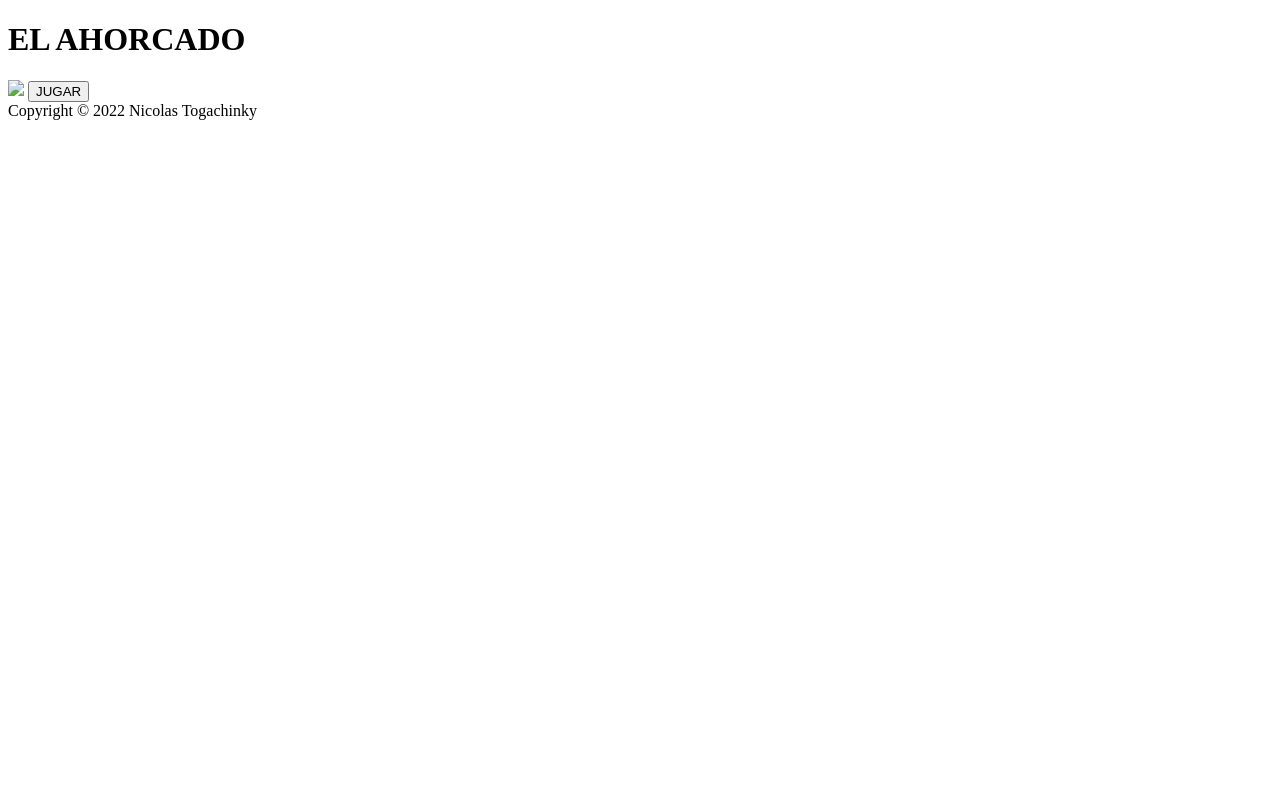
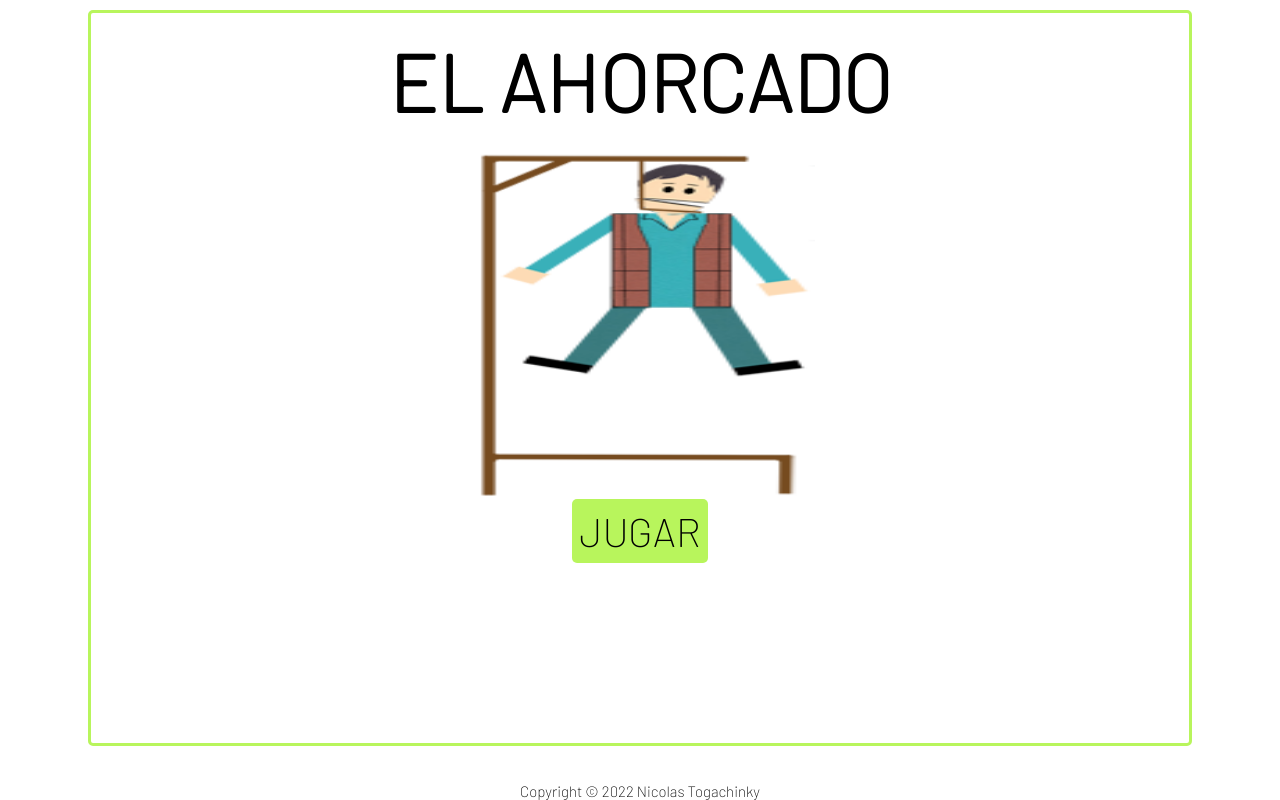
Before and after one commit to nicotogachinky/2do-Challange-Oracle-One, a plain HTML site: page portada.html in a window 1280 px wide. Drawn offline with Linux system fonts and the light colour scheme; the site is published under a folder, as on GitHub Pages, so addresses that start at the root find nothing; a web font is replaced by a local one.

Commit message:
actualizacion

```diff
--- a/portada.html
+++ b/portada.html
@@ -4,14 +4,14 @@
   <head>
     <meta http-equiv="X-UA-Compatible" content="IE=edge" />
     <meta name="viewport" content="width=device-width, initial-scale=1.0" />
-    <link rel="stylesheet" href="/css/portada.css" />
+    <link rel="stylesheet" href="css/portada.css" />
     <title>El Ahorcado</title>
   </head>
   <body style="overflow-y: hidden">
     <div class="inicio-juego">
       <h1>EL AHORCADO</h1>
-      <img src="/img/ahorcado6.png" class="img-portada" />
-      <a href="./index.html"> <button class="btn-game">JUGAR</button></a>
+      <img src="img/ahorcado6.png" class="img-portada" />
+      <a href="/index.html"> <button class="btn-game">JUGAR</button></a>
       <div id="foot"><footer>Copyright © 2022 Nicolas Togachinky</footer></div>
     </div>
   </body>
```
Also changed, not shown: index.html (+1 -1 lines).
